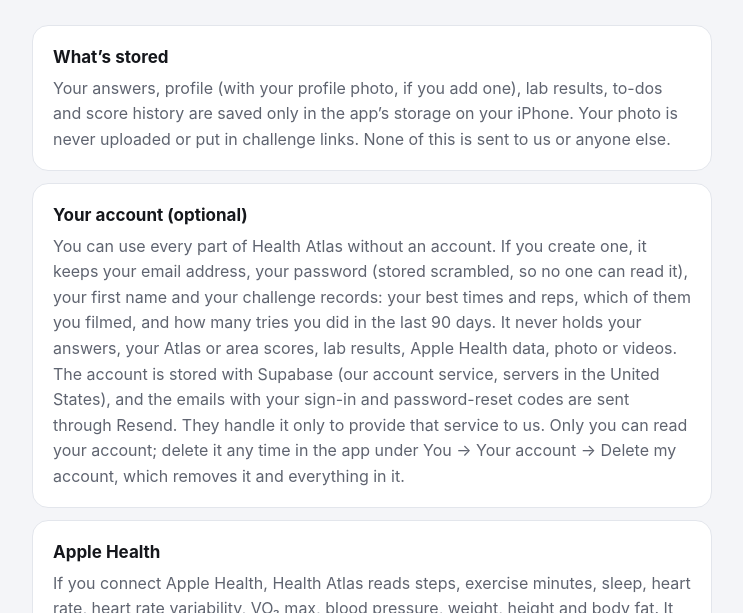
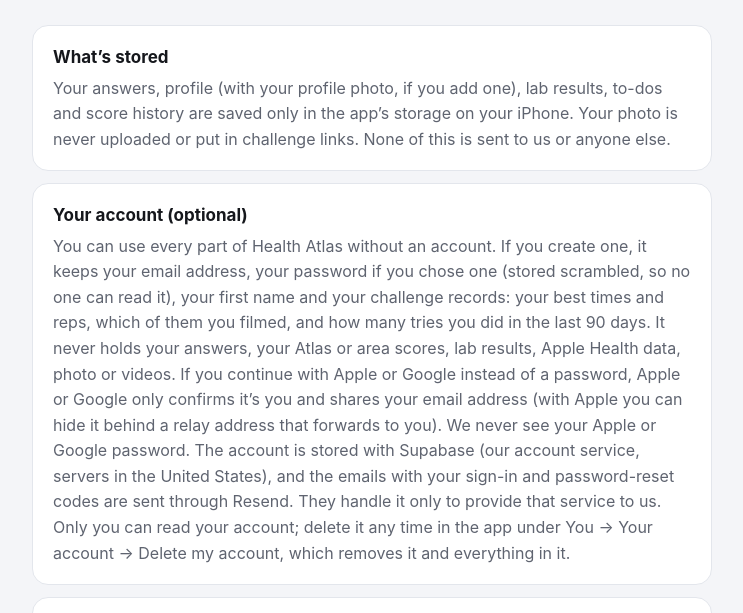
Before and after one commit to hayekpeter19x/health-atlas-site, a plain HTML site: page privacy.html in a window 1280 px wide. Shown: the part 111-724 px from the top of the page, without its empty margins (268-1011 px from the left). Drawn offline with Linux system fonts and the light colour scheme.

Commit message:
Privacy policy: Continue with Apple or Google
Co-Authored-By: Claude Opus 5.5 <noreply@anthropic.com>

```diff
--- a/privacy.html
+++ b/privacy.html
@@ -23,7 +23,7 @@ footer { margin-top: 28px; color: var(--muted); font-size: 14px; }
   <h1>Health Atlas Privacy Policy</h1>
   <p class="sub">Effective November 7, 2026. Short version: your health data never leaves your iPhone.</p>
   <section><h2>What’s stored</h2><p>Your answers, profile (with your profile photo, if you add one), lab results, to-dos and score history are saved only in the app’s storage on your iPhone. Your photo is never uploaded or put in challenge links. None of this is sent to us or anyone else.</p></section>
-  <section><h2>Your account (optional)</h2><p>You can use every part of Health Atlas without an account. If you create one, it keeps your email address, your password (stored scrambled, so no one can read it), your first name and your challenge records: your best times and reps, which of them you filmed, and how many tries you did in the last 90 days. It never holds your answers, your Atlas or area scores, lab results, Apple Health data, photo or videos. The account is stored with Supabase (our account service, servers in the United States), and the emails with your sign-in and password-reset codes are sent through Resend. They handle it only to provide that service to us. Only you can read your account; delete it any time in the app under You → Your account → Delete my account, which removes it and everything in it.</p></section>
+  <section><h2>Your account (optional)</h2><p>You can use every part of Health Atlas without an account. If you create one, it keeps your email address, your password if you chose one (stored scrambled, so no one can read it), your first name and your challenge records: your best times and reps, which of them you filmed, and how many tries you did in the last 90 days. It never holds your answers, your Atlas or area scores, lab results, Apple Health data, photo or videos. If you continue with Apple or Google instead of a password, Apple or Google only confirms it’s you and shares your email address (with Apple you can hide it behind a relay address that forwards to you). We never see your Apple or Google password. The account is stored with Supabase (our account service, servers in the United States), and the emails with your sign-in and password-reset codes are sent through Resend. They handle it only to provide that service to us. Only you can read your account; delete it any time in the app under You → Your account → Delete my account, which removes it and everything in it.</p></section>
   <section><h2>Apple Health</h2><p>If you connect Apple Health, Health Atlas reads steps, exercise minutes, sleep, heart rate, heart rate variability, VO₂ max, blood pressure, weight, height and body fat. It uses them only to show your scores and plan on your iPhone. Health Atlas never writes to Apple Health, and this data is never sent off your device, shared with anyone, used for advertising or stored in iCloud by the app. You can turn access off at any time in Settings → Health → Data Access &amp; Devices → Health Atlas.</p></section>
   <section><h2>Ask Atlas</h2><p>Questions you ask Atlas are answered by Apple Intelligence running on your iPhone. Your question and your data stay on the phone and are never sent to us or anyone else.</p></section>
   <section><h2>Friends and challenges</h2><p>When you send a challenge, the link you share carries your first name, your Atlas and area scores and your challenge records (which of them you filmed, but never the video itself, and how many tries you did in the last 90 days), plus your lab results only if you switch that on. You send it yourself, through Messages or any app you choose. The link opens a page on this website (c.html), but your card sits after the “#” in the link, a part browsers never send to a website, so it never reaches GitHub or us. The page has no analytics. Your challenge attempts and the friends’ cards you add are saved only on your iPhone.</p></section>
```
